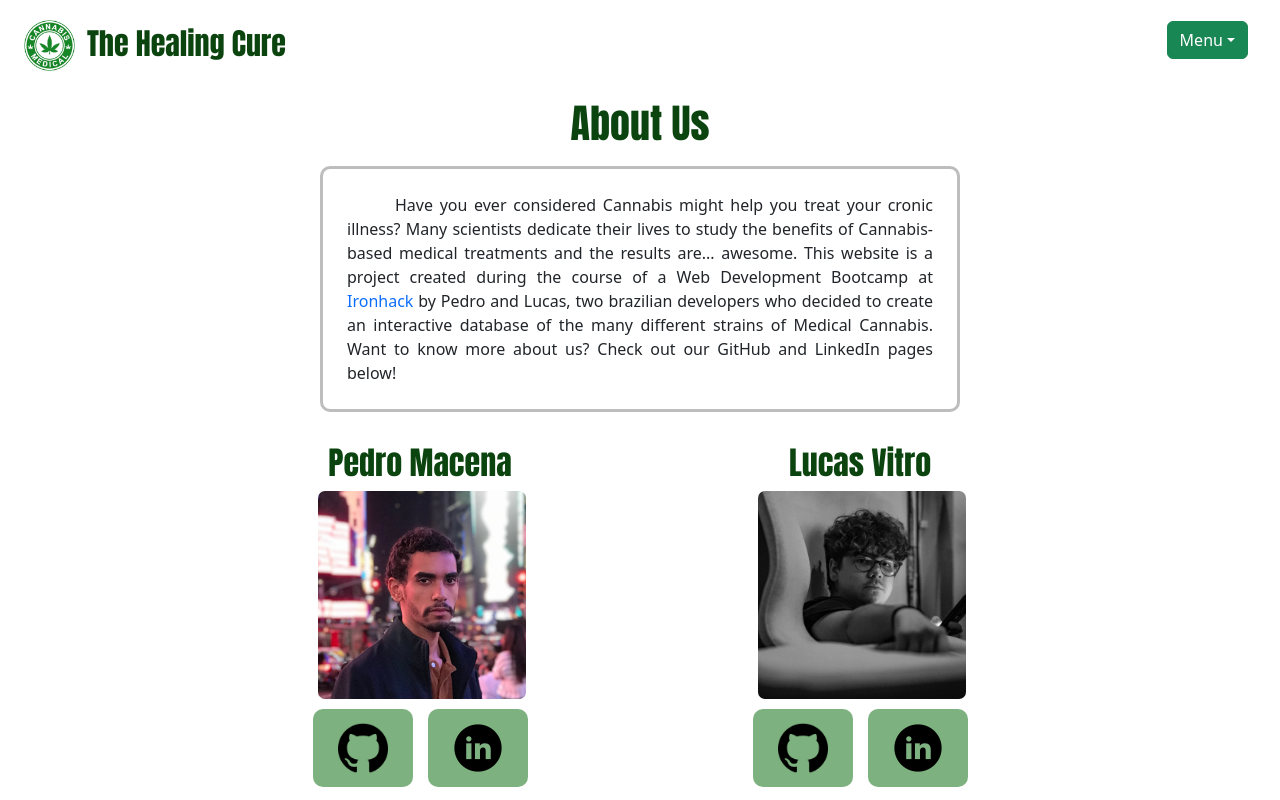
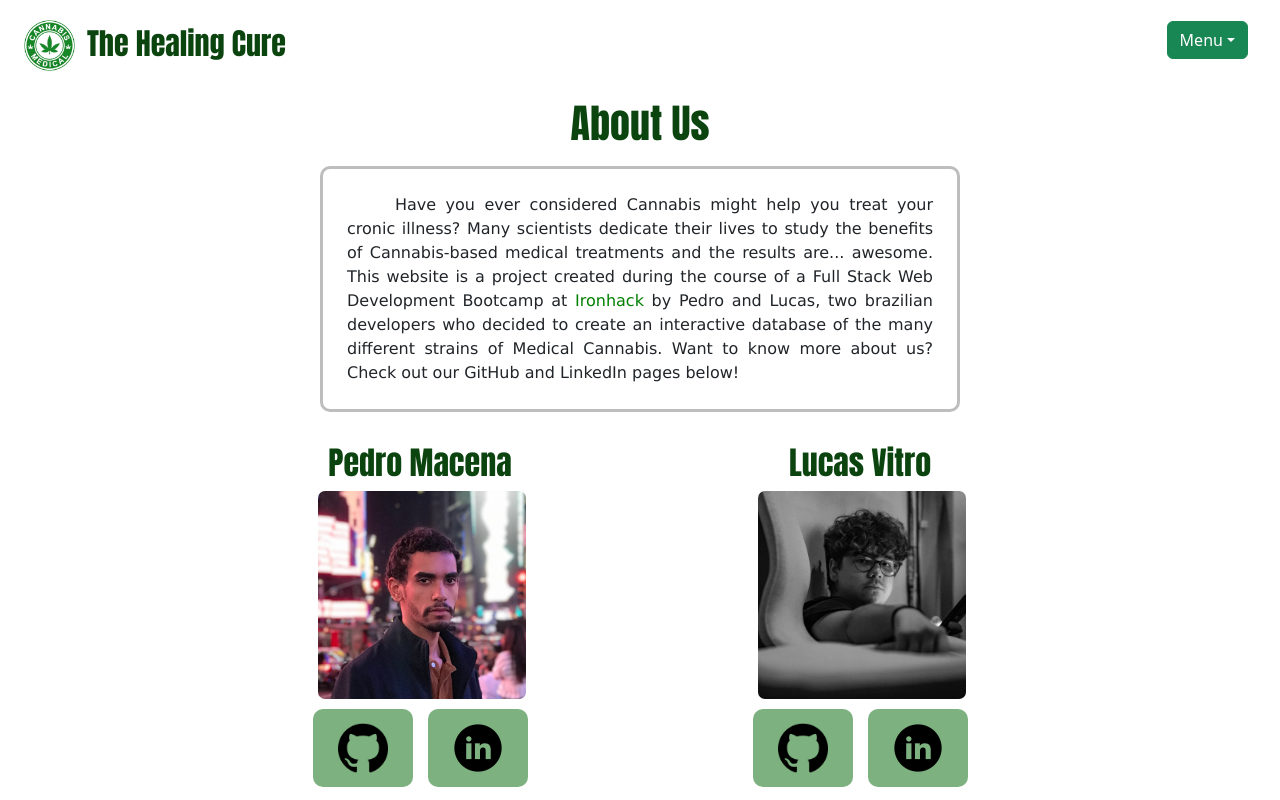
Before and after one commit to somemacsongs/the-healing-cure-client, a React (Create React App) app: page /aboutus in a window 1280 px wide. Built offline with nearby package versions, Linux system fonts and the light colour scheme.

Commit message:
about us text font

```diff
--- a/src/pages/AboutUs/AboutUs.js
+++ b/src/pages/AboutUs/AboutUs.js
@@ -11,11 +11,11 @@ function AboutUs(){
             <div>
                 <center>
                     <h1 className={style.title}>About Us</h1>
-                    <p style={{width:"40rem", textAlign:"justify", textIndent:"3rem", marginBottom:"2rem", border:"solid rgba(128, 128, 128, 0.523)", borderRadius:"10px", padding:"1.5rem"}}>
+                    <p style={{width:"40rem", textAlign:"justify", textIndent:"3rem", marginBottom:"2rem", border:"solid rgba(128, 128, 128, 0.523)", borderRadius:"10px", padding:"1.5rem", fontFamily: 'Verdana, Geneva, Tahoma, sans-serif'}}>
                        Have you ever considered Cannabis might help you treat your cronic illness?
                        Many scientists dedicate their lives to study the benefits of Cannabis-based medical treatments
-                       and the results are... awesome. This website is a project created during the course of a Web Development Bootcamp at
-                       <a href="https://www.ironhack.com/" style={{textDecoration:"none"}}> Ironhack </a>
+                       and the results are... awesome. This website is a project created during the course of a Full Stack Web Development Bootcamp at
+                       <a href="https://www.ironhack.com/" style={{textDecoration:"none", color:"green"}}> Ironhack </a>
                        by Pedro and Lucas, two brazilian developers who decided to create an interactive database of the many different strains of Medical Cannabis.
                        Want to know more about us? Check out our GitHub and LinkedIn pages below!
                     </p>
```
